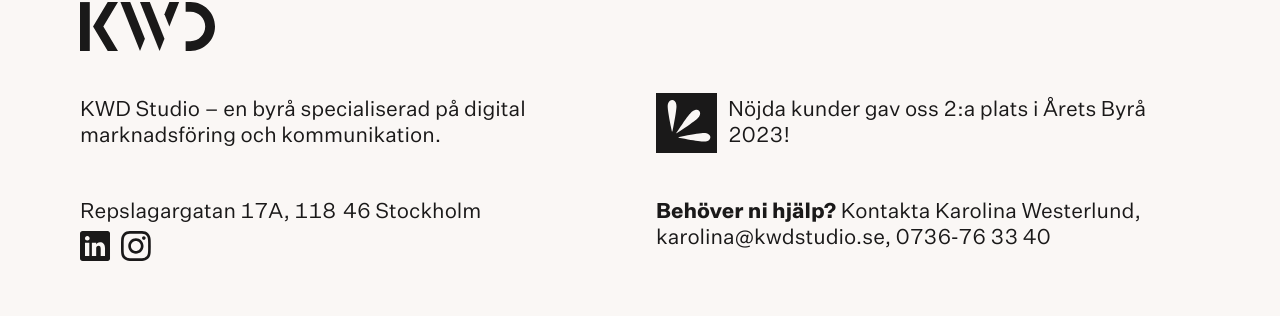
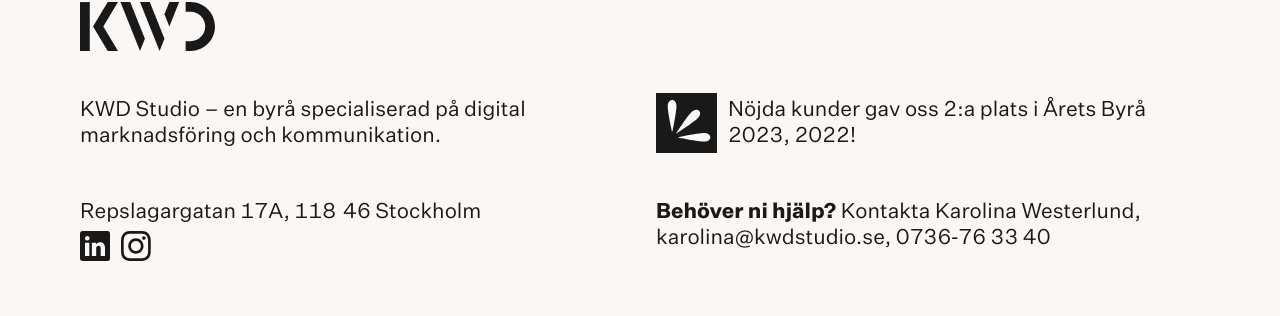
Before and after one commit to kwdstudio/kwdstudio.github.io, a Jekyll site: the page built from index.html, in a window 1280 px wide and 900 px high, scrolled down 2921 px. Shown: the part 406-722 px from the top of the window. Built offline with Jekyll 4.4.1, drawn with Linux system fonts in a browser that asks for light colours.

Commit message:
Update footer

```diff
--- a/_includes/footer.html
+++ b/_includes/footer.html
@@ -11,7 +11,7 @@
       </div>
       <div class="Grid-item Grid-item-s--22-of-24 Grid-item-m--12-of-24 Grid-item-l--push-1">
         <div class="Footer-part u-clearFloat">
-          <p>{% include icons/agency-of-the-year.svg %} Nöjda kunder gav oss 2:a&nbsp;plats i Årets&nbsp;Byrå 2023!</p>
+          <p>{% include icons/agency-of-the-year.svg %} Nöjda kunder gav oss 2:a&nbsp;plats i Årets&nbsp;Byrå 2023, 2022!</p>
         </div>
       </div>
       <div class="Grid-item Grid-item-s--22-of-24 Grid-item-m--12-of-24 Grid-item-l--11-of-24">
```
